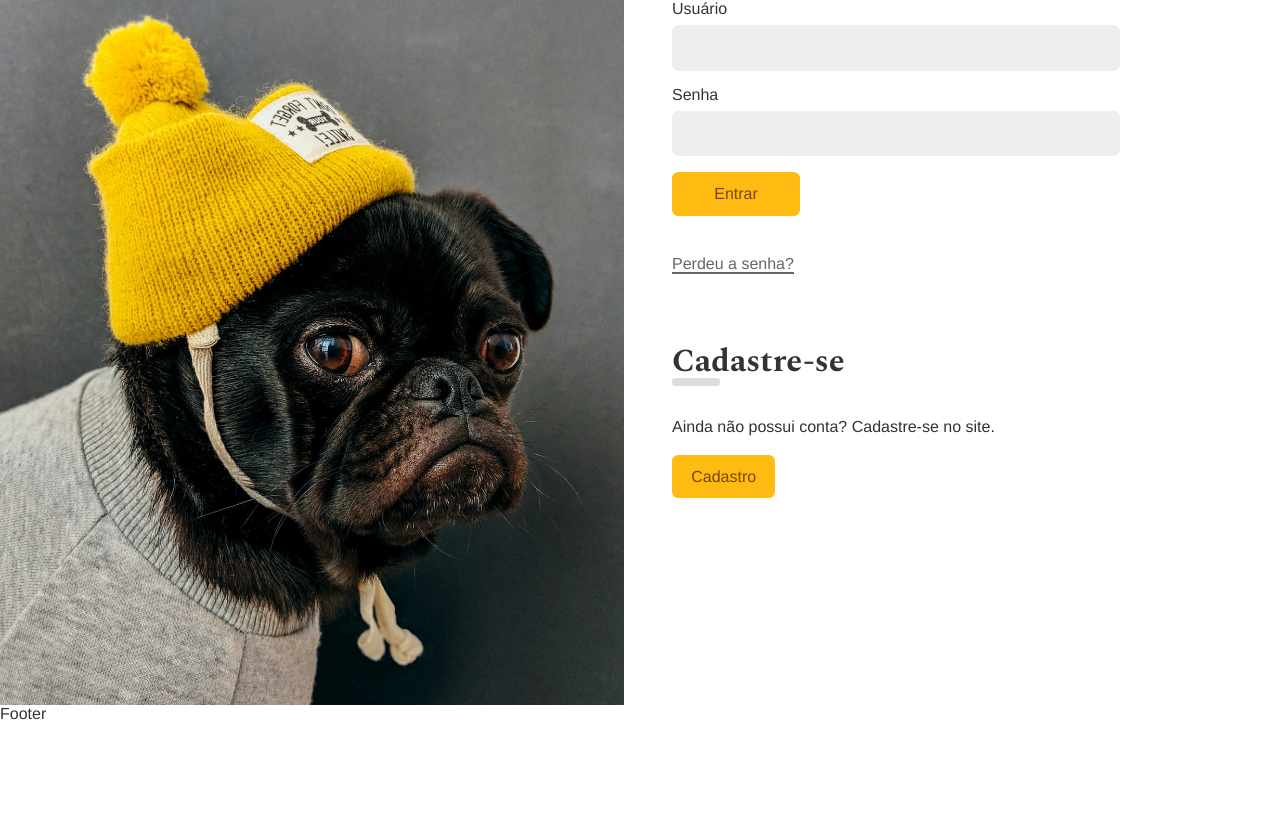
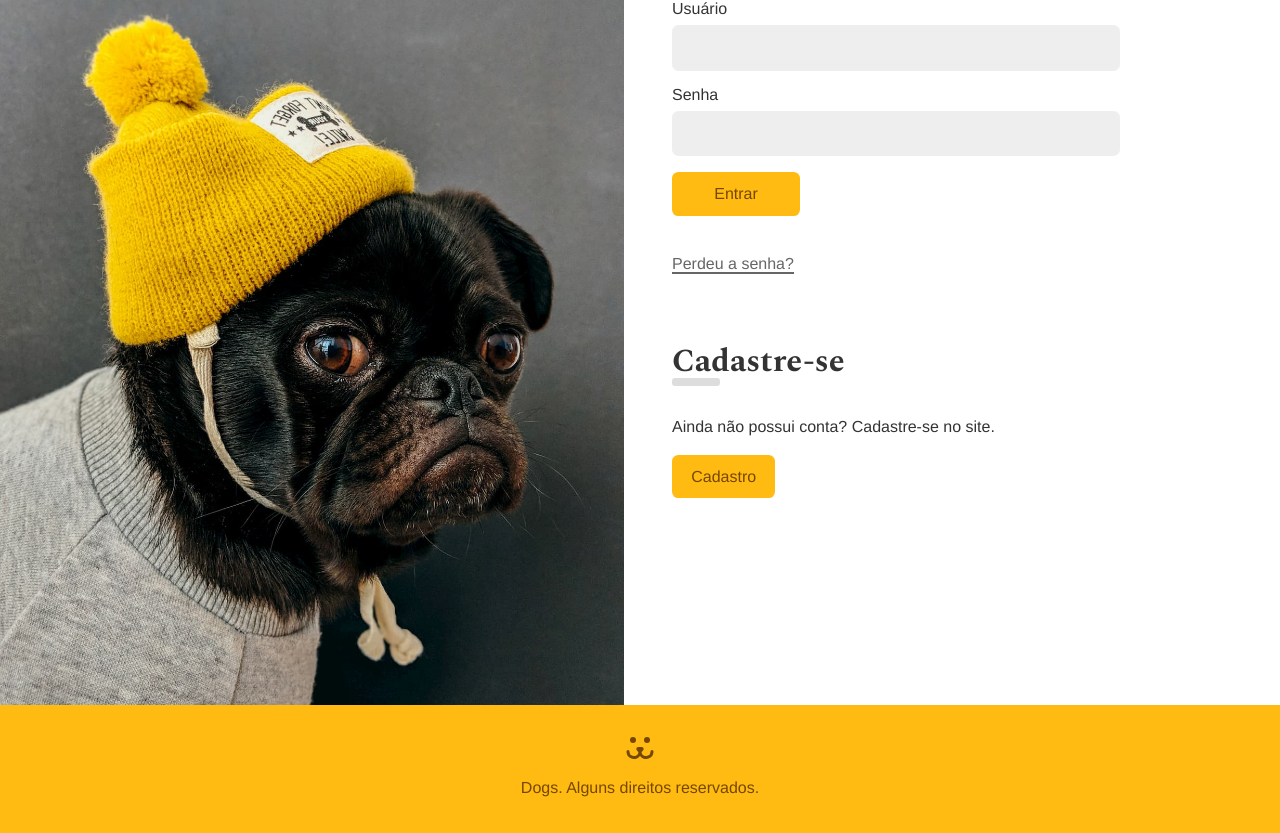
Before and after one commit to mizek1/dogs, a React (Create React App) app: page /login in a window 1280 px wide. Shown: the part 159-992 px from the top of the page. Before the commit the page ends 882 px from the top, so only its background shows below. Built offline with nearby package versions, Linux system fonts and the light colour scheme.

Commit message:
feat: footer

```diff
--- a/src/App.scss
+++ b/src/App.scss
@@ -89,3 +89,13 @@
     transform: initial;
   }
 }
+
+.App {
+  display: flex;
+  flex-direction: column;
+  min-height: calc(100vh + 8rem);
+}
+
+.AppBody {
+  flex: 1;
+}
--- a/src/App.tsx
+++ b/src/App.tsx
@@ -13,10 +13,11 @@
 
 function App() {
   return (
-    <>
+    <div className="App">
       <BrowserRouter>
         <UserStorage>
           <Header />
+          <main className="AppBody">
             <Routes>
               <Route path="/" element={<Home />} />
               <Route path="login/*" element={<Login />} />
@@ -32,10 +33,11 @@
               <Route path="perfil/:user" element={<UserProfile />}></Route>
               <Route path="*" element={<NotFound />}></Route>
             </Routes>
+          </main>
           <Footer />
         </UserStorage>
       </BrowserRouter>
-    </>
+    </div>
   );
 }
 
--- a/src/components/Footer.module.scss
+++ b/src/components/Footer.module.scss
@@ -0,0 +1,11 @@
+.footer {
+  background: #fb1;
+  padding: 2rem 0.5rem 0 0.5rem;
+  height: 8rem;
+  text-align: center;
+  color: #764701;
+
+  & p {
+    margin-top: 1rem;
+  }
+}
--- a/src/components/Footer.tsx
+++ b/src/components/Footer.tsx
@@ -1,7 +1,13 @@
+import { ReactComponent as Dogs } from '../assets/dogs-footer.svg';
 import styles from './Footer.module.scss';
 
 const Footer = () => {
-  return <div className={styles.footer}>Footer</div>;
+  return (
+    <footer className={styles.footer}>
+      <Dogs />
+      <p>Dogs. Alguns direitos reservados.</p>
+    </footer>
+  );
 };
 
 export default Footer;
```
Lines whose indentation alone changed are shown as unchanged.
